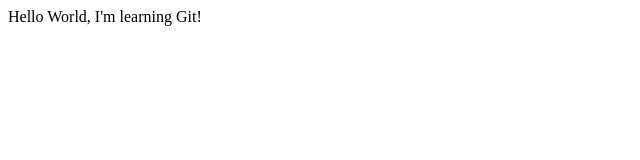
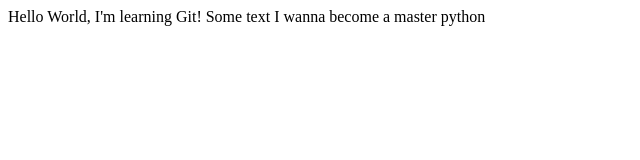
Before and after one commit to pdat24/learn_repo, a plain HTML site: page index.html in a window 1280 px wide. Shown: the whole page, without its empty margins (0-640 px from the left). Drawn offline with Linux system fonts and the light colour scheme.

Commit message:
update index.html

```diff
--- a/index.html
+++ b/index.html
@@ -4,5 +4,7 @@
     </head>
     <body>
         Hello World, I'm learning Git!
+        Some text
+        I wanna become a master python
     </body>
 </html>
```
